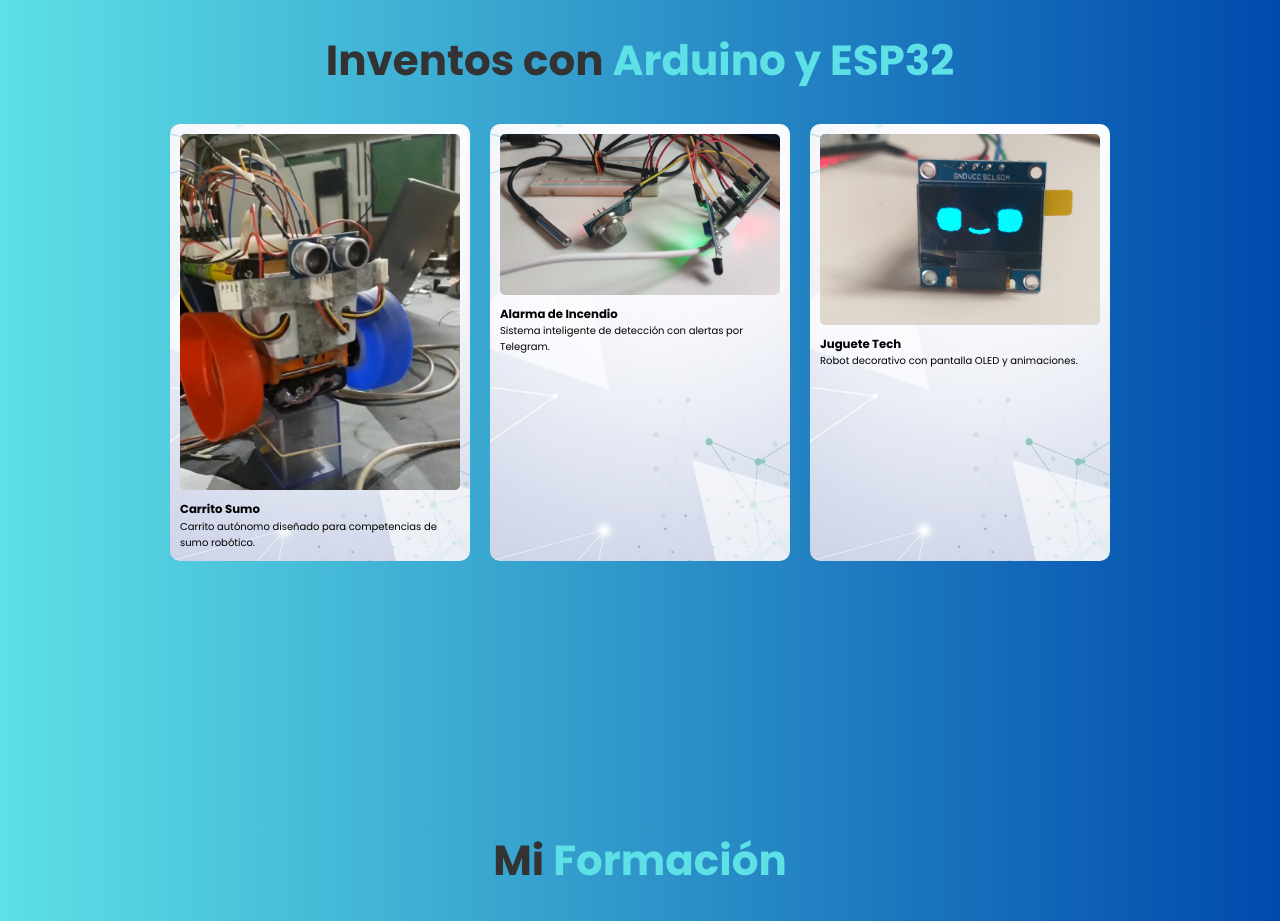
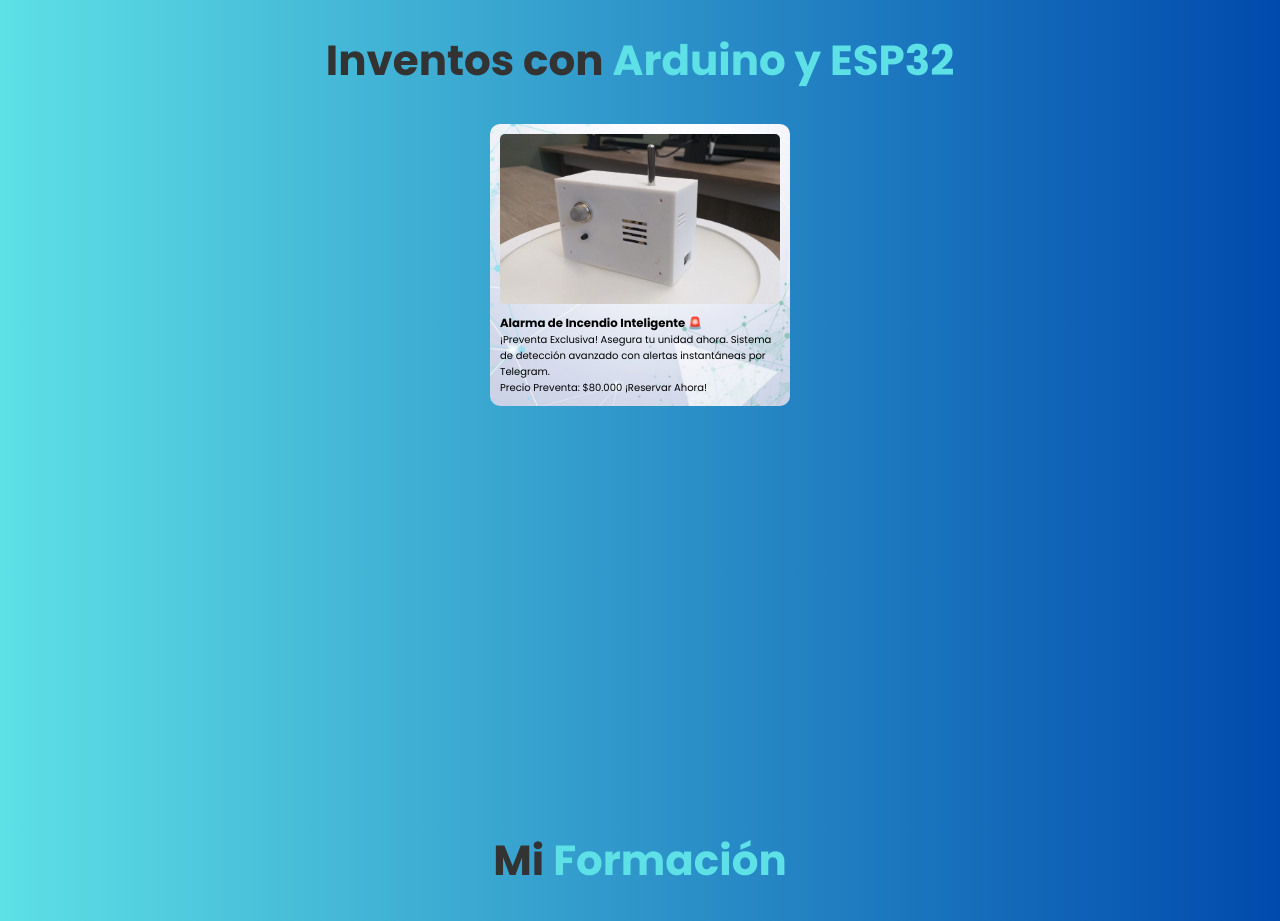
Before and after one commit to JuanFigueredoGuardia/Portafolios, a plain HTML site: page index.html in a window 1280 px wide. Shown: the part 4760-5681 px from the top of the page. Drawn offline with nearby package versions, Linux system fonts and the light colour scheme.

Commit message:
Add files via upload

```diff
--- a/index.html
+++ b/index.html
@@ -12,7 +12,7 @@
     <!-- BoxIcons -->
     <link href='https://unpkg.com/boxicons@2.1.4/css/boxicons.min.css' rel='stylesheet'>
     <!-- Favicon -->
-    <link rel="icon" type="image/png" href="Imagenes/favicon.png">
+    <link rel="icon" type="image/png" href="Imagenes/JF.png">
 </head>
 <body>
     <header class="header">
@@ -243,19 +243,13 @@
         <h2 class="heading">Inventos con <span>Arduino y ESP32</span></h2>
         <div class="posters-container">
             <div class="poster-item">
-                <img src="Imagenes/WhatsApp Image 2025-08-01 at 11.22.54.jpeg" alt="Proyecto Arduino">
-                <h3>Carrito Sumo</h3>
-                <p>Carrito autónomo diseñado para competencias de sumo robótico.</p>
-            </div>
-            <div class="poster-item">
-                <img src="Imagenes/WhatsApp Image 2025-08-01 at 11.20.40.jpeg" alt="Proyecto ESP32">
-                <h3>Alarma de Incendio</h3>
-                <p>Sistema inteligente de detección con alertas por Telegram.</p>
-            </div>
-            <div class="poster-item">
-                <img src="Imagenes/WhatsApp Image 2025-08-01 at 11.12.19.jpeg" alt="Proyecto ESP32">
-                <h3>Juguete Tech</h3>
-                <p>Robot decorativo con pantalla OLED y animaciones.</p>
+                <img src="Imagenes/WhatsApp Image 2025-10-13 at 08.44.38.jpeg" alt="Proyecto ESP32">
+                <h3>Alarma de Incendio Inteligente 🚨</h3>
+                <p>
+                    ¡Preventa Exclusiva! Asegura tu unidad ahora. Sistema de detección avanzado con alertas instantáneas por Telegram.
+                </p>
+                <span class="product-price">Precio Preventa: $80.000</span>
+                <a class="preorder-button">¡Reservar Ahora!</a>
             </div>
         </div>
     </section>
```
Also changed, not shown: Imagenes/JF.png, Imagenes/WhatsApp Image 2025-10-13 at 08.44.38.jpeg (added).
